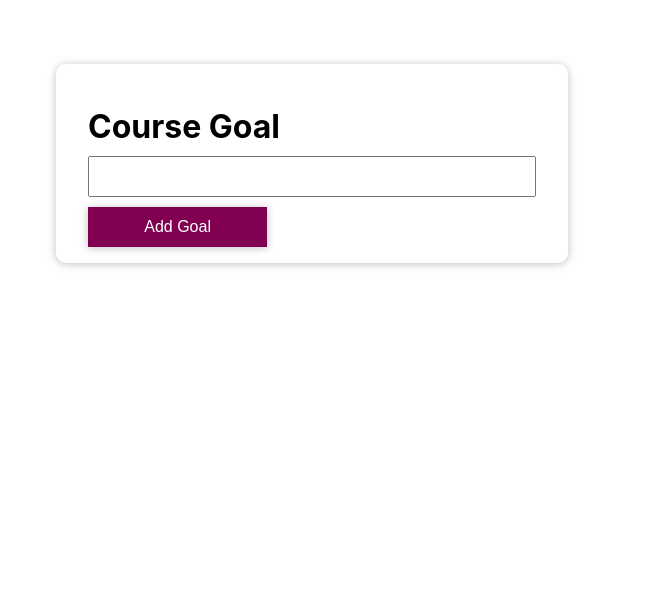
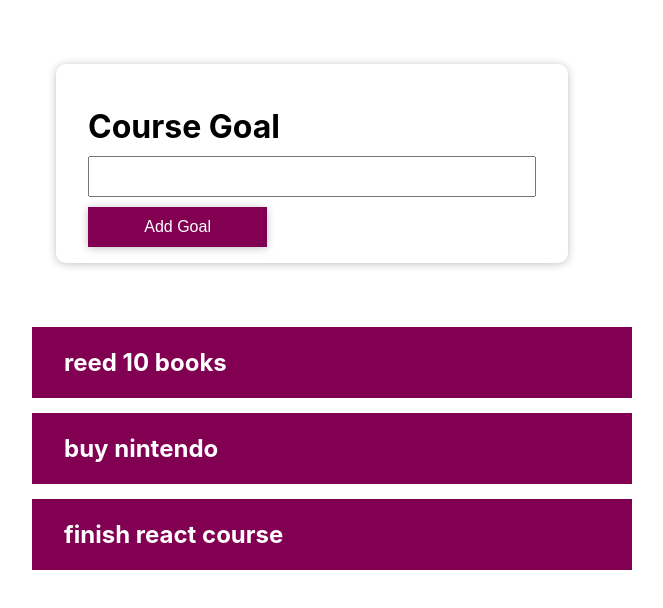
Before and after one commit to Lenarqa/ReactStyling, a React (Create React App) app: page / in a window 1280 px wide. Shown: the top 608 px of the page, without its empty margins (328-991 px from the left). Built offline with nearby package versions, Linux system fonts and the light colour scheme.

Commit message:
add first app variant

```diff
--- a/src/App.js
+++ b/src/App.js
@@ -1,10 +1,43 @@
-import React from "react";
+import React, { useState } from "react";
 import NewGoal from "./components/NewGoal/NewGoal";
+import Goals from "./components/Goals/Goals";
+
+const INITIAL_GOALS = [
+  {
+    id: 1,
+    goal: "reed 10 books",
+  },
+  {
+    id: 2,
+    goal: "buy nintendo",
+  },
+  {
+    id: 3,
+    goal: "finish react course",
+  },
+];
 
 function App() {
+  const [goals, setGoals] = useState(INITIAL_GOALS);
+
+  const saveEnteredGoal = (enteredGoal) => {
+    setGoals((prevState) => {
+      return [enteredGoal, ...prevState];
+    });
+  };
+
+  const deleteGoalFromState = (objectId) => {
+    setGoals((prevState) => {
+      return prevState.filter((goal) => {
+        return goal.id !== objectId;
+      });
+    });
+  }
+
   return (
     <div>
-      <NewGoal />
+      <NewGoal onSaveEnteredGoal={saveEnteredGoal} />
+      <Goals items={goals} onDeleteGoalFromState={deleteGoalFromState}/>
     </div>
   );
 }
--- /dev/null
+++ b/src/components/Goals/GoalItem.css
@@ -0,0 +1,7 @@
+.goal-item {
+    color: white;
+    margin-bottom: 15px;
+    padding: 1px 2rem;
+    list-style-type: none;
+    background-color: #810052;
+}
--- /dev/null
+++ b/src/components/Goals/GoalItem.js
@@ -0,0 +1,16 @@
+import React from "react";
+import "./GoalItem.css";
+
+const GoalItem = (props) => {
+  const deleteHandler = (event) => {
+    props.onDeleteGoal(props.dataKey);
+  };
+
+  return (
+    <li onClick={deleteHandler} className="goal-item">
+      <h2>{props.title}</h2>
+    </li>
+  );
+};
+
+export default GoalItem;
--- /dev/null
+++ b/src/components/Goals/GoalList.js
@@ -0,0 +1,19 @@
+import React from "react";
+import GoalItem from "./GoalItem";
+import "./GoalList";
+
+const GoalList = (props) => {
+  const deleteGoal = (objectId) => {
+    props.onDeleteGoalFromList(objectId);
+  };
+
+  return (
+    <ul className="goal-list">
+      {props.items.map((goal) => (
+        <GoalItem key={goal.id} dataKey={goal.id} title={goal.goal} onDeleteGoal={deleteGoal} />
+      ))}
+    </ul>
+  );
+};
+
+export default GoalList;
--- /dev/null
+++ b/src/components/Goals/Goals.css
@@ -0,0 +1,4 @@
+.goals {
+    width: 50%;
+    margin: 0 auto;
+}
--- /dev/null
+++ b/src/components/Goals/Goals.js
@@ -0,0 +1,17 @@
+import React from "react";
+import GoalList from "./GoalList";
+
+import "./Goals.css";
+
+const Goals = (props) => {
+    const deleteGoalFromList = (objectId) => {
+        props.onDeleteGoalFromState(objectId);
+    }
+  return (
+    <div className="goals">
+      <GoalList items={props.items} onDeleteGoalFromList={deleteGoalFromList}/>
+    </div>
+  );
+};
+
+export default Goals;
--- a/src/components/NewGoal/NewGoal.css
+++ b/src/components/NewGoal/NewGoal.css
@@ -7,7 +7,7 @@
     width: 35%;
     height: auto;
     border-radius: 10px;
-    /* border: 1px solid black; */
+
     box-shadow: 0 1px 8px rgba(0, 0, 0, 0.25);
 }
 
--- a/src/components/NewGoal/NewGoal.js
+++ b/src/components/NewGoal/NewGoal.js
@@ -1,12 +1,27 @@
-import React from "react";
+import React, { useState } from "react";
 import "./NewGoal.css";
 
 const NewGoal = (props) => {
+    const [enteredGoal, setEnteredGoal] = useState("");
+
+    const inputChange = (event) => {
+        setEnteredGoal(event.target.value);
+    }
+
+    const newGoalHandler = () => {
+        const newGoal = {
+            id: Math.random().toString(),
+            goal: enteredGoal
+        }
+        props.onSaveEnteredGoal(newGoal);
+        setEnteredGoal("");
+    }
+
     return (
         <div className="new-goal">
             <h2>Course Goal</h2>
-            <input type="text" />
-            <button type="button">Add Goal</button>
+            <input type="text" onChange={inputChange} value={enteredGoal} />
+            <button type="button" onClick={newGoalHandler}>Add Goal</button>
         </div>
     );
 };
```
